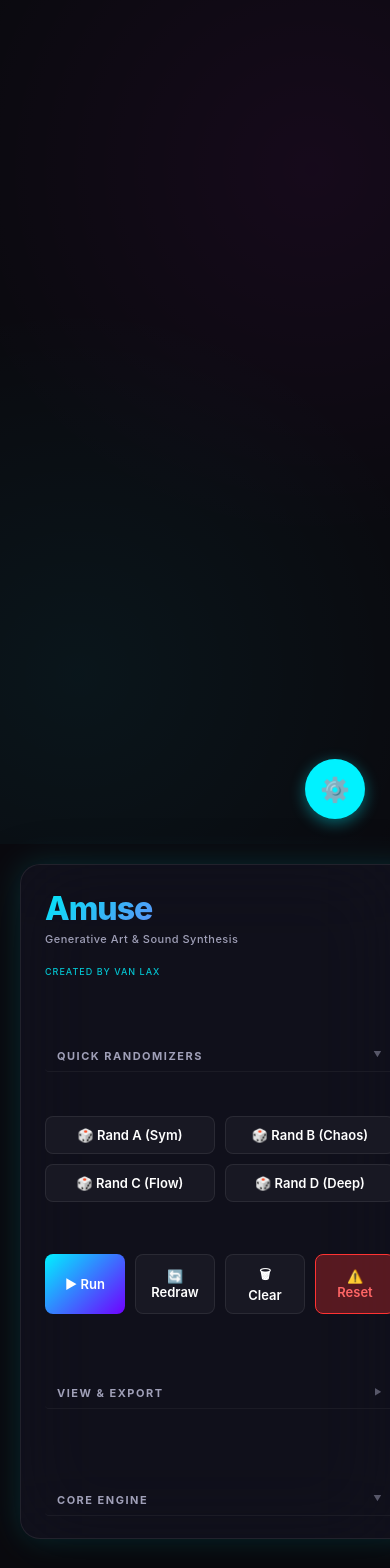
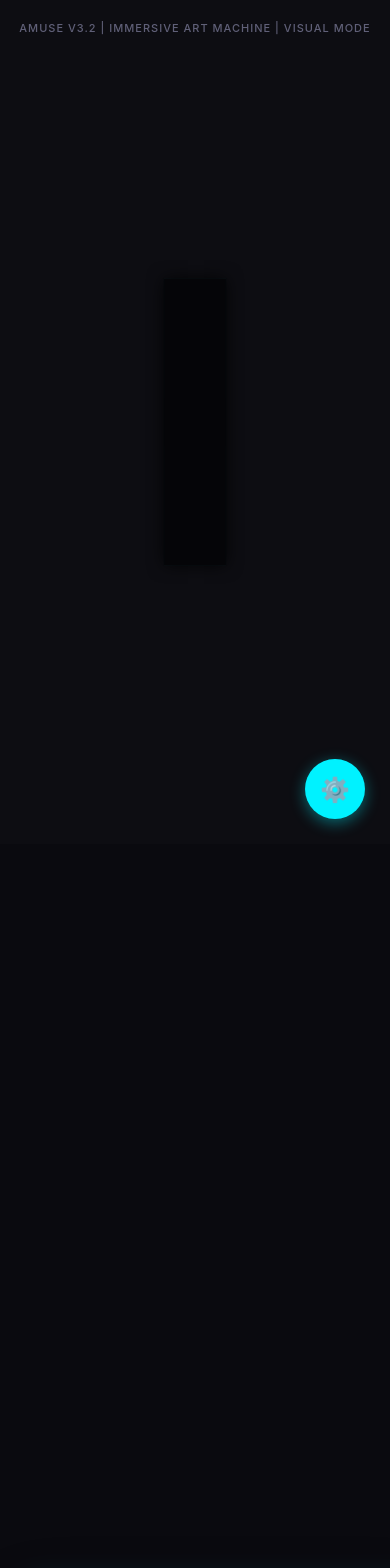
Before and after one commit to johnedwardsky/amuse-web, a React (Vite) app: page / in a window 390 px wide. Shown: the top 1568 px of the page. Before the commit the page ends 1539 px from the top, so only its background shows below. Built offline with nearby package versions, Linux system fonts and the light colour scheme.

Commit message:
Fix mobile layout: fix menu animation and canvas squashing

```diff
--- a/src/index.css
+++ b/src/index.css
@@ -597,32 +597,40 @@ button.primary:hover {
 
 /* Media Query for Mobile */
 @media (max-width: 768px) {
+  .app-container {
+    flex-direction: column;
+  }
+
   .mobile-toggle {
     display: flex;
   }
 
   .controls-panel {
-    top: auto;
-    bottom: -100%;
-    /* Hidden off-screen by default on mobile */
+    top: auto !important;
+    bottom: 0;
+    left: 0;
     right: 0;
     width: 100%;
-    max-height: 80vh;
+    max-height: 85vh;
     border-radius: 30px 30px 0 0;
-    transition: transform 0.4s cubic-bezier(0.16, 1, 0.3, 1);
+    transform: translateY(100%);
+    /* Start completely below the screen */
+    transition: transform 0.5s cubic-bezier(0.16, 1, 0.3, 1);
     box-shadow: 0 -10px 40px rgba(0, 0, 0, 0.6);
+    position: fixed;
+    z-index: 1001;
+    /* Above toggle button if needed */
   }
 
   .controls-panel.mobile-open {
-    transform: translateY(-100%);
-    /* Slide up when open */
-    bottom: 0;
-    position: fixed;
+    transform: translateY(0);
+    /* Slide up into view */
   }
 
   .canvas-container {
     width: 100vw;
     height: 100vh;
+    flex: none;
   }
 
   canvas {
```
